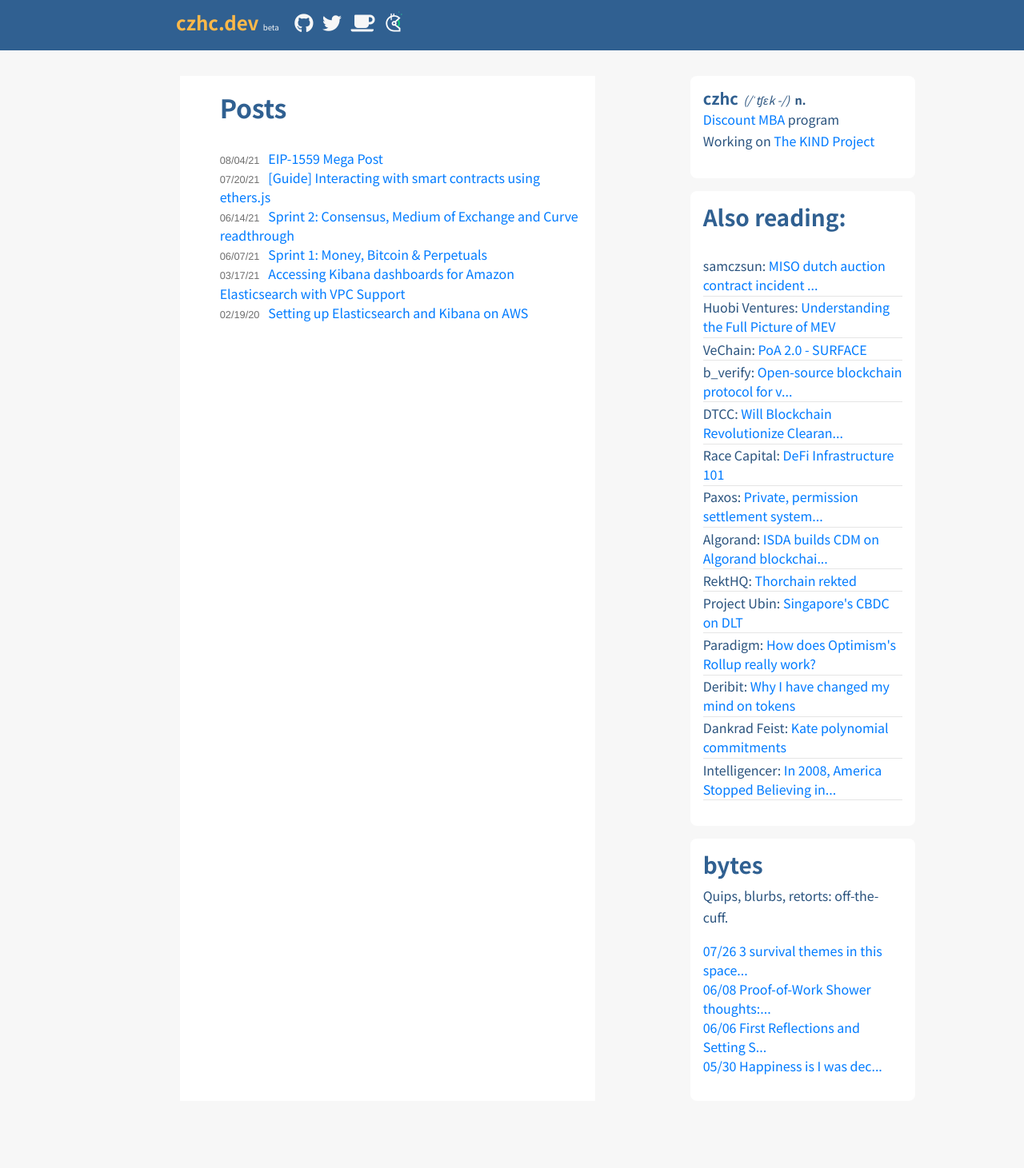
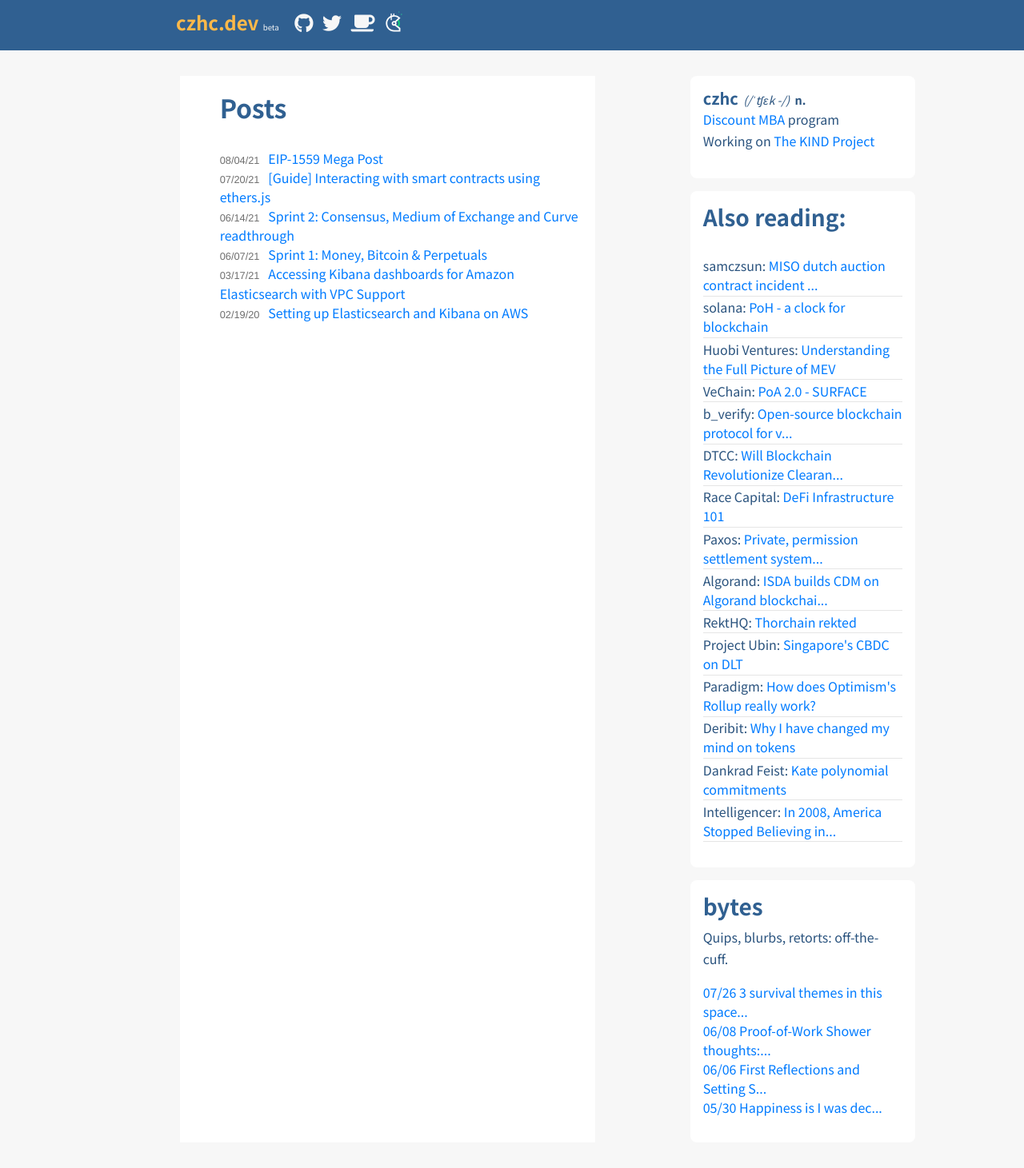
Before and after one commit to czhc/czhc.github.io, a Jekyll site: the page built from index.html, in a window 1280 px wide. Shown: the whole page at 80% size. Built offline with Jekyll 4.4.1, drawn with Linux system fonts in a browser that asks for light colours; nearby versions of some CDN libraries; before the commit the page ends 1409 px from its top, so only the background shows below that.

Commit message:
Update bookmarks.yml

```diff
--- a/_data/bookmarks.yml
+++ b/_data/bookmarks.yml
@@ -1,6 +1,9 @@
 - url: "https://www.paradigm.xyz/2021/08/two-rights-might-make-a-wrong/"
   src: samczsun
   title: MISO dutch auction contract incident report
+- url: "https://solana.com/news/proof-of-history---a-clock-for-blockchain"
+  src: solana
+  title: "PoH - a clock for blockchain"
 - url: "https://huobi-ventures.medium.com/understanding-the-full-picture-of-mev-4151160b7583"
   src: Huobi Ventures
   title: Understanding the Full Picture of MEV
```
